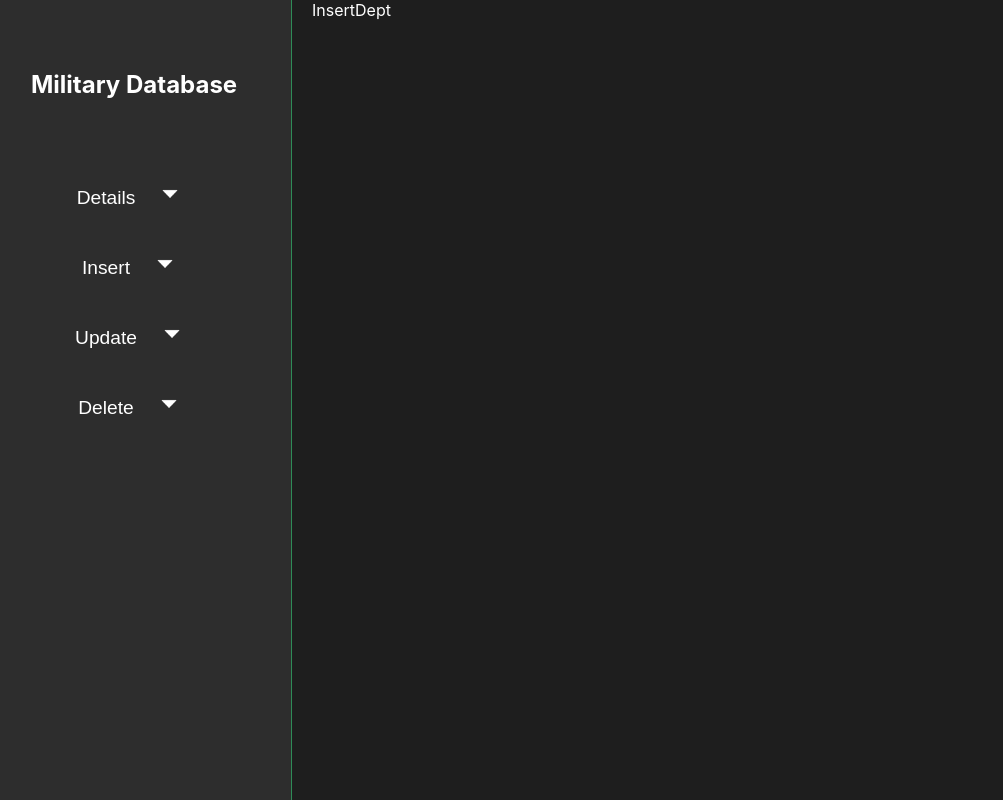
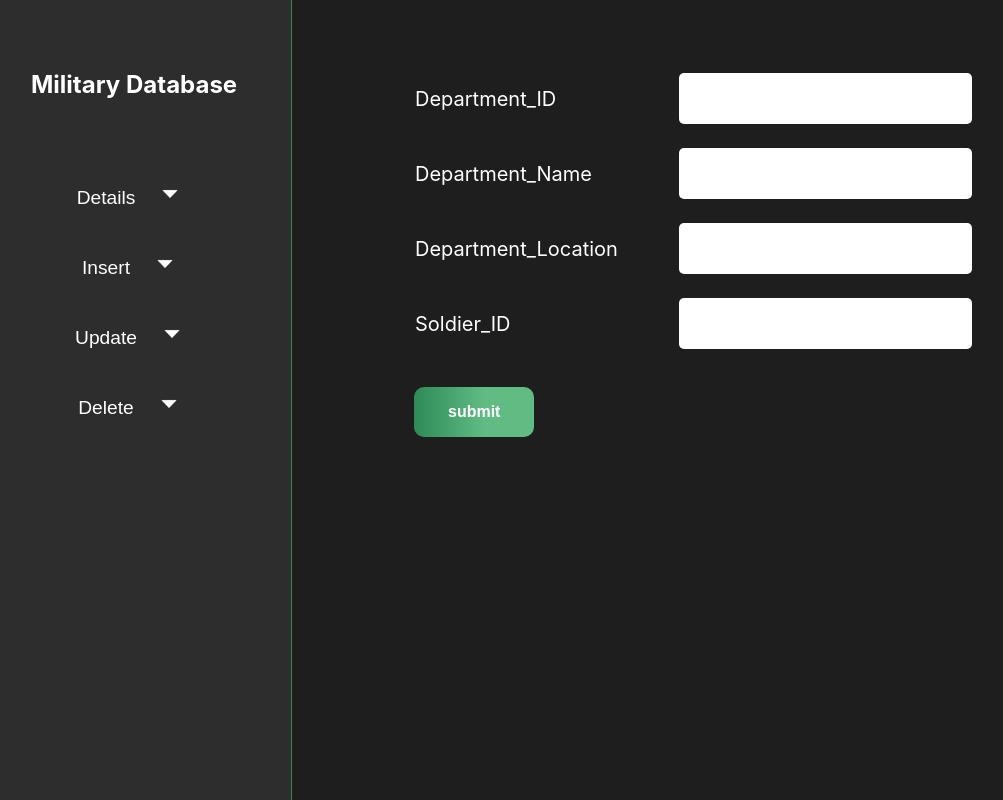
Before and after one commit to Amit-Bongale/military-database, a React (Create React App) app: page /insertdepartment in a window 1280 px wide. Shown: the whole page, without its empty margins (9-1012 px from the left). Built offline with nearby package versions, Linux system fonts and the light colour scheme.

Commit message:
insert files done

```diff
--- a/src/Components/Insert/InsertDept/InsertDept.js
+++ b/src/Components/Insert/InsertDept/InsertDept.js
@@ -1,9 +1,101 @@
+import { useState } from "react";
+
+import '../Insert.css'
 
 
 function InsertDept() {
+
+  let [department_id, setdepartment_id] = useState("");
+  let [department_Name , setdepartment_Name] = useState("");
+  let [department_Location , setdepartment_Location] = useState("");
+  let [soldier_id , setsoldier_id] = useState("");
+
+
+  function send(){
+
+    let data = {
+      'department_id' : department_id,
+      'department_Name' : department_Name,
+      'department_Location': department_Location,
+      'soldier_id': soldier_id
+
+    }
+
+
+    try{
+      fetch(`http://localhost:3000/insertdept` ,
+      { method : "POST" , headers:{'Content-Type': 'application/json'} ,  body:JSON.stringify(data)})
+      .then((res) => res.json())
+      .catch((error) => console.log(error));
+      alert('Department added sucessfully');
+
+    }
+    catch (error) {
+      console.log("error :", error)
+    }
+  }
+
+
+
   return (
-    <div>InsertDept</div>
-  )
+    <div>
+
+      <div className="input-container">
+
+        <table className="input-table">
+
+          <tbody>
+
+            <tr>
+              <td className="row">
+                <label className="insert-label">Department_ID</label>
+              </td>
+              <td className="input-row">
+                <input  className="insert-input" type="text" required
+                onChange={(val) => {setdepartment_id(val.target.value)}} />
+              </td>
+            </tr>
+
+            <tr>
+              <td>
+                <label className="insert-label">Department_Name</label>
+              </td>
+              <td>
+                <input className="insert-input" type="text" required
+                onChange={(val) => {setdepartment_Name(val.target.value)}}/>
+              </td>
+            </tr>
+
+            <tr>
+              <td>
+                <label className="insert-label">Department_Location</label>
+              </td>
+              <td>
+                <input className="insert-input" type="text" required
+                onChange={(val) => {setdepartment_Location(val.target.value)}}/>
+              </td>
+            </tr>
+
+            <tr>
+              <td>
+                <label className="insert-label">Soldier_ID</label>
+              </td>
+              <td>
+                <input className="insert-input" type="text" required
+                onChange={(val) => {setsoldier_id(val.target.value)}}/>
+              </td>
+            </tr>
+
+            <button type="submit" className="insert-button" onClick={send}> submit </button>
+
+          </tbody>
+
+        </table>
+
+      </div>
+
+    </div>
+  );
 }
 
-export default InsertDept
+export default InsertDept;
--- a/src/Components/Insert/InsertMedals/InsertMedals.js
+++ b/src/Components/Insert/InsertMedals/InsertMedals.js
@@ -1,8 +1,89 @@
+import { useState } from "react";
+
+import '../Insert.css'
+
 
 function InsertMedals() {
+
+  let [medal_id, setmedal_id] = useState("");
+  let [medalName , setmedalName] = useState("");
+  let [soldier_id , setsoldier_id] = useState("");
+
+
+  function send(){
+
+    let data = {
+      'medal_id' : medal_id,
+      'medalName' : medalName,
+      'soldier_id': soldier_id
+
+    }
+
+
+    try{
+      fetch(`http://localhost:3000/insertmedal` ,
+      { method : "POST" , headers:{'Content-Type': 'application/json'} ,  body:JSON.stringify(data)})
+      .then((res) => res.json())
+      .catch((error) => console.log(error));
+      alert('Medal added sucessfully');
+
+    }
+    catch (error) {
+      console.log("error :", error)
+    }
+  }
+
+
+
   return (
-    <div>InsertMedals</div>
-  )
+    <div>
+
+      <div className="input-container">
+
+        <table className="input-table">
+
+          <tbody>
+
+            <tr>
+              <td className="row">
+                <label className="insert-label">Medal_ID</label>
+              </td>
+              <td className="input-row">
+                <input  className="insert-input" type="text" required
+                onChange={(val) => {setmedal_id(val.target.value)}} />
+              </td>
+            </tr>
+
+            <tr>
+              <td>
+                <label className="insert-label">Medal_Name</label>
+              </td>
+              <td>
+                <input className="insert-input" type="text" required
+                onChange={(val) => {setmedalName(val.target.value)}}/>
+              </td>
+            </tr>
+
+            <tr>
+              <td>
+                <label className="insert-label">Soldier_ID</label>
+              </td>
+              <td>
+                <input className="insert-input" type="text" required
+                onChange={(val) => {setsoldier_id(val.target.value)}}/>
+              </td>
+            </tr>
+
+            <button type="submit" className="insert-button" onClick={send}> submit </button>
+
+          </tbody>
+
+        </table>
+
+      </div>
+
+    </div>
+  );
 }
 
-export default InsertMedals
+export default InsertMedals;
--- a/src/Components/Insert/InsertOperation/InsertOperation.js
+++ b/src/Components/Insert/InsertOperation/InsertOperation.js
@@ -1,9 +1,125 @@
+import { useState } from "react";
+
+import '../Insert.css'
 
 
 function InsertOperation() {
+
+  let [operation_id, setoperation_id] = useState("");
+  let [operation_name , setoperation_name] = useState("");
+  let [outcome , setoutcome] = useState("");
+  let [start_date , setstart_date] = useState("");
+  let [end_date , setend_date] = useState("");
+  let [soldier_id , setsoldier_id] = useState("");
+
+
+  function send(){
+
+    let data = {
+      'operation_id' : operation_id,
+      'operation_name' : operation_name,
+      'outcome': outcome,
+      'start_date': start_date,
+      'end_date' : end_date,
+      'soldier_id': soldier_id
+
+    }
+
+
+    try{
+      fetch(`http://localhost:3000/insertoperation` ,
+      { method : "POST" , headers:{'Content-Type': 'application/json'} ,  body:JSON.stringify(data)})
+      .then((res) => res.json())
+      .catch((error) => console.log(error));
+      alert('Operation added sucessfully');
+
+    }
+    catch (error) {
+      console.log("error :", error)
+    }
+  }
+
+
+
   return (
-    <div>InsertOperation</div>
-  )
+    <div>
+
+      <div className="input-container">
+
+        <table className="input-table">
+
+          <tbody>
+
+            <tr>
+              <td className="row">
+                <label className="insert-label">Operation_ID</label>
+              </td>
+              <td className="input-row">
+                <input  className="insert-input" type="text" required
+                onChange={(val) => {setoperation_id(val.target.value)}} />
+              </td>
+            </tr>
+
+            <tr>
+              <td>
+                <label className="insert-label">Operation_Name</label>
+              </td>
+              <td>
+                <input className="insert-input" type="text" required
+                onChange={(val) => {setoperation_name(val.target.value)}}/>
+              </td>
+            </tr>
+
+            <tr>
+              <td>
+                <label className="insert-label">Outcome</label>
+              </td>
+              <td>
+                <input className="insert-input" type="text" required
+                onChange={(val) => {setoutcome(val.target.value)}}/>
+              </td>
+            </tr>
+
+            <tr>
+              <td>
+                <label className="insert-label">Start_Date</label>
+              </td>
+              <td>
+                <input className="insert-input" type="date" required
+                onChange={(val) => {setstart_date(val.target.value)}}/>
+              </td>
+            </tr>
+
+            <tr>
+              <td>
+                <label className="insert-label">End_Date</label>
+              </td>
+              <td>
+                <input className="insert-input" type="date" required
+                onChange={(val) => {setend_date(val.target.value)}}/>
+              </td>
+            </tr>
+
+            <tr>
+              <td>
+                <label className="insert-label">Soldier_ID</label>
+              </td>
+              <td>
+                <input className="insert-input" type="text" required
+                onChange={(val) => {setsoldier_id(val.target.value)}}/>
+              </td>
+            </tr>
+
+            <button type="submit" className="insert-button" onClick={send}> submit </button>
+
+          </tbody>
+
+        </table>
+
+      </div>
+
+    </div>
+  );
 }
 
-export default InsertOperation
+export default InsertOperation;
--- a/src/Components/Insert/InsertPosting/InsertPosting.js
+++ b/src/Components/Insert/InsertPosting/InsertPosting.js
@@ -15,11 +15,11 @@ function InsertPosting() {
   function send(){
 
     let data = {
-      'post_id' : postid,
-      'start_date' : startdate,
-      'end_date': enddate,
+      'post_id' : post_id,
+      'start_date' : start_date,
+      'end_date': end_date,
       'location': location,
-      'soldier_id' : soldierid,
+      'soldier_id' : soldier_id,
 
     }
 
@@ -63,7 +63,7 @@ function InsertPosting() {
                 <label className="insert-label">Start_Date</label>
               </td>
               <td>
-                <input className="insert-input" type="text" required
+                <input className="insert-input" type="date" required
                 onChange={(val) => {setstart_date(val.target.value)}}/>
               </td>
             </tr>
@@ -73,7 +73,7 @@ function InsertPosting() {
                 <label className="insert-label">End_Date</label>
               </td>
               <td>
-                <input className="insert-input" type="text" required
+                <input className="insert-input" type="date" required
                 onChange={(val) => {setend_date(val.target.value)}}/>
               </td>
             </tr>
--- a/src/Components/Insert/InsertSoldier/InsertSoldier.js
+++ b/src/Components/Insert/InsertSoldier/InsertSoldier.js
@@ -5,7 +5,7 @@ import '../Insert.css'
 
 function InsertSoldier() {
 
-  let [soldierid, setsoldierid] = useState("");
+  let [soldier_id, setsoldier_id] = useState("");
   let [name , setname] = useState("");
   let [ dob , setdob] = useState("");
   let [gender , setgender] = useState("");
@@ -16,12 +16,12 @@ function InsertSoldier() {
   function send(){
 
     let data = {
-      'soldier_id' : soldierid,
+      'soldier_id' : soldier_id,
       'name' : name,
       'dob' : dob,
-      'gender':gender,
-      'address':address,
-      'salary':salary
+      'gender': gender,
+      'address': address,
+      'salary': salary
     }
 
 
@@ -55,7 +55,7 @@ function InsertSoldier() {
               </td>
               <td className="input-row">
                 <input  className="insert-input" type="text" required
-                onChange={(val) => {setsoldierid(val.target.value)}} />
+                onChange={(val) => {setsoldier_id(val.target.value)}} />
               </td>
             </tr>
 
```
